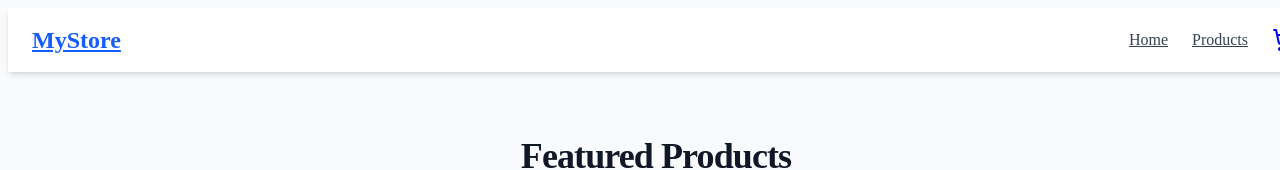
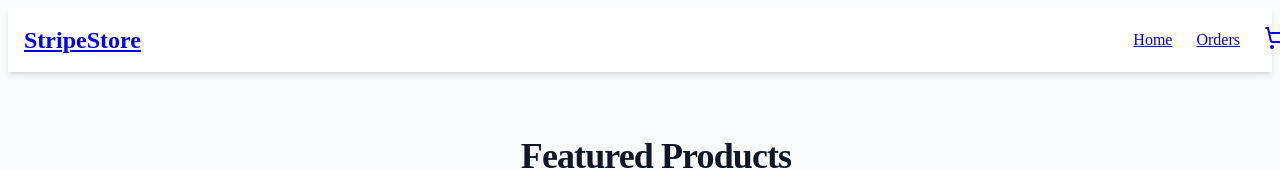
Before and after one commit to Clinton1029/stripe-payment-app, a Next.js app: page / in a window 1280 px wide. Shown: the top 170 px of the page. Built offline with nearby package versions, Linux system fonts and the light colour scheme.

Commit message:
updated navbar

```diff
--- a/app/(components)/Navbar.tsx
+++ b/app/(components)/Navbar.tsx
@@ -1,31 +1,24 @@
 "use client";
+
 import Link from "next/link";
-import { ShoppingCart } from "lucide-react"; // ✅ Icon imported
+import { ShoppingCart } from "lucide-react"; // ✅ Added for cart icon
 
 export default function Navbar() {
   return (
-    <nav className="w-full bg-white shadow-md py-4 px-6 flex justify-between items-center">
-      {/* Logo */}
-      <Link href="/" className="text-2xl font-bold text-blue-600">
-        MyStore
-      </Link>
+    <nav className="bg-white shadow-md sticky top-0 z-50">
+      <div className="container flex items-center justify-between py-4">
+        <Link href="/" className="text-2xl font-bold text-primary">
+          StripeStore
+        </Link>
+        <div className="space-x-6 flex items-center">
+          <Link href="/" className="hover:text-primary">Home</Link>
+          <Link href="/success" className="hover:text-primary">Orders</Link>
 
-      {/* Nav Links */}
-      <div className="flex space-x-6 items-center">
-        <Link href="/" className="text-gray-700 hover:text-blue-600 transition">
-          Home
-        </Link>
-        <Link href="/products" className="text-gray-700 hover:text-blue-600 transition">
-          Products
-        </Link>
-
-        {/* ✅ Cart Icon Link */}
-        <Link
-          href="/cart"
-          className="flex items-center hover:text-blue-600 transition"
-        >
-          <ShoppingCart className="w-6 h-6" />
-        </Link>
+          {/* ✅ Added Cart Icon Link */}
+          <Link href="/cart" className="hover:text-primary">
+            <ShoppingCart className="w-6 h-6" />
+          </Link>
+        </div>
       </div>
     </nav>
   );
```
